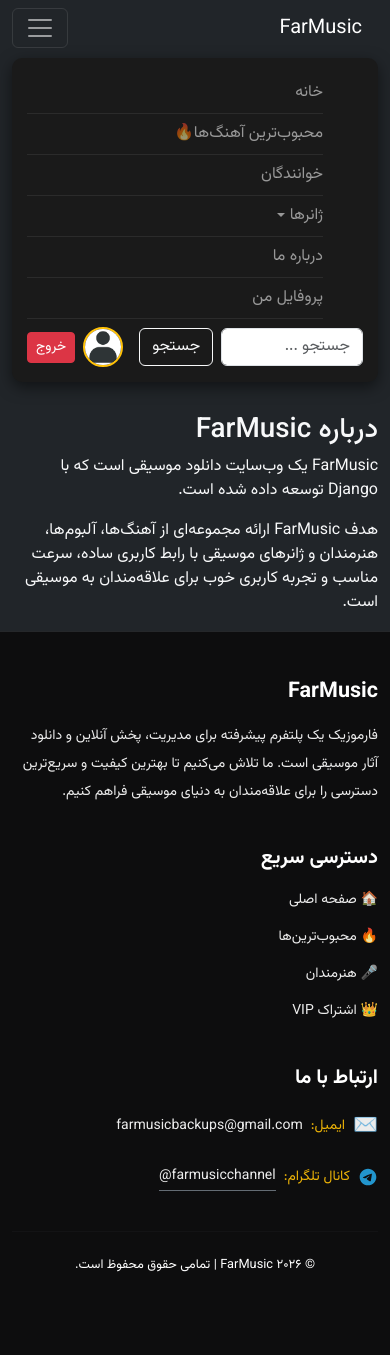
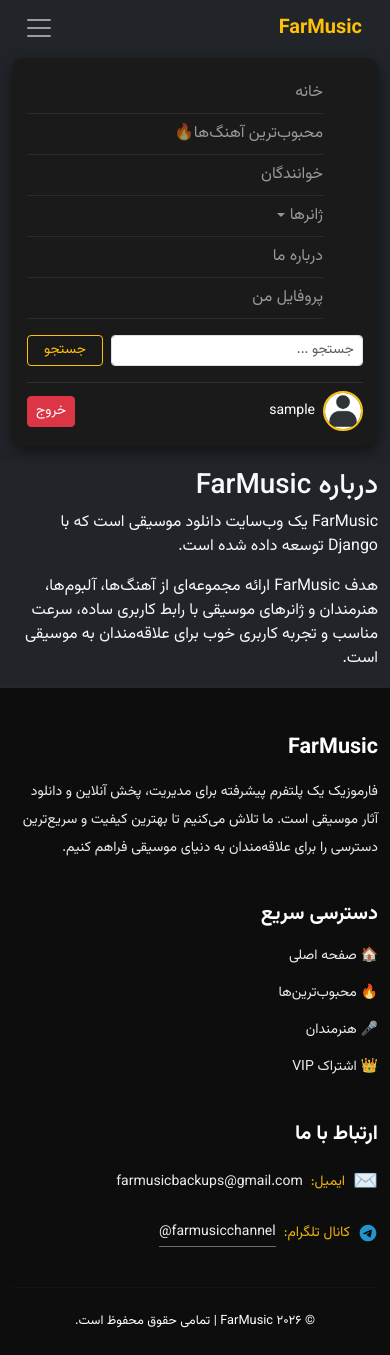
Before and after one commit to farshadnbd/Farmusic, a Django app: page /about/ in a window 390 px wide, after a click that opens the changed part. Before the commit the page ends 1272 px from the top, so only its background shows below. Run offline with Django 5.2, Linux system fonts and the light colour scheme; the visitor is signed in with stand-in values (Sample User, id 1); data that the repository does not hold is empty; some libraries are stand-ins or nearby versions.

Commit message:
mobile friendly

```diff
--- a/music/static/music/css/style.css
+++ b/music/static/music/css/style.css
@@ -1411,3 +1411,58 @@ body {
         height: 26px !important;
     }
 }
+
+/* ─── اصلاح کامل پوزیشن و اندازه مینی‌پلیر در تمام نمایشگرها ─── */
+.mobile-player-fixed {
+    position: fixed !important;
+    bottom: 15px !important;
+    left: 50% !important;
+    transform: translateX(-50%) !important;
+    width: calc(100% - 30px) !important;
+    max-width: 450px !important;
+    z-index: 1050 !important;
+}
+
+/* ─── جلوگیری از اسکرول افقی ناخواسته در موبایل (Overflow Fix) ─── */
+html, body {
+    max-width: 100% !important;
+    overflow-x: hidden !important;
+}
+
+@media (max-width: 576px) {
+    /* اصلاح اسلایدر موبایل جهت جلوگیری از شکستن صفحه‌بندی */
+    .mobile-slider {
+        display: flex !important;
+        flex-wrap: nowrap !important;
+        overflow-x: auto !important;
+        scroll-snap-type: x mandatory;
+        -webkit-overflow-scrolling: touch;
+        padding: 5px 0 15px 0 !important;
+        margin-right: 0 !important;
+        margin-left: 0 !important;
+        gap: 10px !important;
+    }
+
+    .mobile-slider > [class*="col-"] {
+        flex: 0 0 70% !important; /* سایز استانداردی که کارت بعدی را هم نشان می‌دهد */
+        max-width: 70% !important;
+        scroll-snap-align: start;
+        padding-right: 5px !important;
+        padding-left: 5px !important;
+    }
+
+    /* پدینگ‌ها و فونت‌های ریسپانسیو */
+    .container {
+        padding-right: 12px !important;
+        padding-left: 12px !important;
+    }
+
+    /* دکمه پخش آنلاین روی کاور در موبایل */
+    .play-btn-card {
+        top: 50% !important;
+        left: 50% !important;
+        right: auto !important;
+        transform: translate(-50%, -50%) !important;
+        opacity: 1 !important;
+    }
+}
--- a/templates/base.html
+++ b/templates/base.html
@@ -3,24 +3,34 @@
 {% load static %}
 <head>
     <meta charset="UTF-8">
-    <meta name="viewport" content="width=device-width, initial-scale=1">
+    <meta name="viewport" content="width=device-width, initial-scale=1.0, maximum-scale=1.0, user-scalable=no">
     <title>{% block title %}FarMusic{% endblock %}</title>
     <meta name="description"
           content="{% block meta_description %}دانلود آهنگ، آلبوم و پخش آنلاین موسیقی در FarMusic{% endblock %}">
     {% block canonical %}
-        <link rel="canonical" href="{{ request.scheme }}://{{ request.get_host }}{{ request.path }}"> {% endblock %}
-    {% block meta_robots %}{% if is_paginated_page %}
-        <meta name="robots" content="noindex, follow">{% else %}
-        <meta name="robots" content="index, follow"> {% endif %} {% endblock %} <!-- Open Graph -->
+        <link rel="canonical" href="{{ request.scheme }}://{{ request.get_host }}{{ request.path }}">
+    {% endblock %}
+    {% block meta_robots %}
+        {% if is_paginated_page %}
+            <meta name="robots" content="noindex, follow">
+        {% else %}
+            <meta name="robots" content="index, follow">
+        {% endif %}
+    {% endblock %}
+
+    <!-- Open Graph -->
     <meta property="og:type" content="{% block og_type %}website{% endblock %}">
     <meta property="og:site_name" content="FarMusic">
     <meta property="og:title" content="{% block og_title %}FarMusic{% endblock %}">
     <meta property="og:description"
           content="{% block og_description %}دانلود آهنگ، آلبوم و پخش آنلاین موسیقی ایرانی و خارجی در FarMusic{% endblock %}">
     <meta property="og:url" content="{{ request.scheme }}://{{ request.get_host }}{{ request.path }}">
-    {% block og_image %}{% endblock %} <!-- Twitter -->
+    {% block og_image %}{% endblock %}
+
+    <!-- Twitter -->
     <meta name="twitter:card" content="summary_large_image">
     {% block extra_head %}{% endblock %}
+
     <link rel="icon" type="image/x-icon" href="{% static 'images/favicon.ico' %}">
     <link rel="stylesheet" href="https://cdn.plyr.io/3.7.8/plyr.css">
     <link href="https://cdn.jsdelivr.net/npm/bootstrap@5.3.3/dist/css/bootstrap.min.css" rel="stylesheet">
@@ -31,16 +41,16 @@
 </head>
 <body class="bg-dark text-light">
 
-<nav class="navbar navbar-expand-lg navbar-dark bg-dark">
+<nav class="navbar navbar-expand-lg navbar-dark bg-dark sticky-top shadow-sm">
     <div class="container">
-        <a class="navbar-brand" href="/">FarMusic</a>
+        <a class="navbar-brand fw-bold text-warning" href="/">FarMusic</a>
 
-        <button class="navbar-toggler" type="button" data-bs-toggle="collapse" data-bs-target="#mainNavbar">
+        <button class="navbar-toggler border-0 shadow-none" type="button" data-bs-toggle="collapse" data-bs-target="#mainNavbar">
             <span class="navbar-toggler-icon"></span>
         </button>
 
         <div class="collapse navbar-collapse" id="mainNavbar">
-            <ul class="navbar-nav mx-auto mb-2 mb-lg-0">
+            <ul class="navbar-nav mx-auto mb-3 mb-lg-0">
                 <li class="nav-item"><a class="nav-link" href="/">خانه</a></li>
                 <li class="nav-item"><a class="nav-link" href="{% url 'popular_musics' %}">محبوب‌ترین آهنگ‌ها🔥</a></li>
                 <li class="nav-item"><a class="nav-link" href="{% url 'artists_list' %}">خوانندگان</a></li>
@@ -50,11 +60,9 @@
                         {% for genre in genres %}
                             <li>
                                 {% if genre.slug_en %}
-                                    <a class="dropdown-item"
-                                       href="{% url 'genre_musics' genre.id genre.slug_en %}">{{ genre.name }}</a>
+                                    <a class="dropdown-item" href="{% url 'genre_musics' genre.id genre.slug_en %}">{{ genre.name }}</a>
                                 {% else %}
-                                    <a class="dropdown-item"
-                                       href="{% url 'genre_musics' genre.id 'genre' %}">{{ genre.name }}</a>
+                                    <a class="dropdown-item" href="{% url 'genre_musics' genre.id 'genre' %}">{{ genre.name }}</a>
                                 {% endif %}
                             </li>
                         {% endfor %}
@@ -63,55 +71,40 @@
                 <li class="nav-item"><a class="nav-link" href="{% url 'about' %}">درباره ما</a></li>
                 <li class="nav-item">
                     {% if user.is_authenticated %}
-                        <!-- اگر کاربر وارد شده باشد، به صفحه پروفایل خودش می‌رود -->
                         <a class="nav-link" href="{% url 'profile' %}">پروفایل من</a>
                     {% else %}
-                        <!-- اگر وارد نشده باشد، به صفحه ورود هدایت می‌شود و بعد از ورود دوباره به همین صفحه برمی‌گردد -->
                         <a class="nav-link" href="{% url 'login' %}?next={{ request.path }}">پروفایل من</a>
                     {% endif %}
                 </li>
             </ul>
 
-            <div class="d-flex align-items-center gap-3">
-                <form class="d-flex gap-2 mb-0" method="get" action="{% url 'search_music' %}">
-                    <div class="position-relative">
-                        <input id="searchInput" class="form-control" type="search" name="q" placeholder="جستجو ..."
-                               autocomplete="off">
+            <!-- اصلاح سرچ و پروفایل برای واکنش‌گرایی کامل در موبایل -->
+            <div class="d-flex flex-column flex-lg-row align-items-stretch align-items-lg-center gap-2 mt-2 mt-lg-0">
+                <form class="d-flex gap-2 w-100" method="get" action="{% url 'search_music' %}">
+                    <div class="position-relative flex-grow-1">
+                        <input id="searchInput" class="form-control form-control-sm w-100" type="search" name="q" placeholder="جستجو ..." autocomplete="off">
                         <div id="suggestions"></div>
                     </div>
-                    <button class="btn btn-outline-light" type="submit">جستجو</button>
+                    <button class="btn btn-outline-warning btn-sm px-3" type="submit">جستجو</button>
                 </form>
 
-                <div class="d-flex align-items-center gap-2">
+                <div class="d-flex align-items-center justify-content-between justify-content-lg-end gap-2 mt-2 mt-lg-0 pt-2 pt-lg-0 border-top border-secondary border-opacity-25 border-lg-0">
                     {% if user.is_authenticated %}
-                        <a href="{% url 'profile' %}"
-                           class="text-white text-decoration-none d-flex align-items-center gap-2 position-relative">
-                            <img alt="{{ user.username }}" src="
-
-
-
-
-
-
-
-
-
-                                    {% if user.profile.avatar %}{{ user.profile.avatar.url }}{% else %}{% static 'images/default-avatar.png' %}{% endif %}"
-                                 class="nav-avatar">
-
+                        <a href="{% url 'profile' %}" class="text-white text-decoration-none d-flex align-items-center gap-2 position-relative">
+                            <img alt="{{ user.username }}" src="{% if user.profile.avatar %}{{ user.profile.avatar.url }}{% else %}{% static 'images/default-avatar.png' %}{% endif %}" class="nav-avatar">
                             {% if unread_notifications > 0 %}
-                                <span class="position-absolute top-0 start-100 translate-middle badge rounded-pill bg-danger"
-                                      style="font-size: 0.7rem; padding: 0.35em 0.5em; z-index: 10;">
+                                <span class="position-absolute top-0 start-100 translate-middle badge rounded-pill bg-danger" style="font-size: 0.65rem;">
                                     {{ unread_notifications }}
                                 </span>
                             {% endif %}
-
-                            <span class="d-none d-xl-inline">{{ user.username }}</span>
+                            <span class="small">{{ user.username }}</span>
                         </a>
-                        <a href="{% url 'logout' %}" class="btn btn-danger btn-sm">خروج</a>
+                        <a href="{% url 'logout' %}" class="btn btn-danger btn-sm py-1 px-2">خروج</a>
                     {% else %}
-                        <a href="{% url 'login' %}" class="btn btn-success btn-sm">ورود</a>
-                        <a href="{% url 'register' %}" class="btn btn-warning btn-sm">ثبت نام</a>
+                        <div class="d-flex gap-2 w-100 justify-content-end">
+                            <a href="{% url 'login' %}" class="btn btn-success btn-sm w-50 w-lg-auto">ورود</a>
+                            <a href="{% url 'register' %}" class="btn btn-warning btn-sm w-50 w-lg-auto">ثبت نام</a>
+                        </div>
                     {% endif %}
                 </div>
             </div>
@@ -119,7 +112,7 @@
     </div>
 </nav>
 
-<div class="container mt-4">
+<div class="container mt-3 mt-md-4">
     {% block content %}
     {% endblock %}
 </div>
@@ -127,32 +120,20 @@
 <footer class="main-footer bg-dark text-white pt-5 pb-4 border-top border-secondary border-opacity-25" dir="rtl">
     <div class="container">
         <div class="row g-4 text-end">
-
-            <!-- بخش توضیحات سایت -->
             <div class="col-lg-5 col-md-6">
                 <h5 class="fw-bold text-warning mb-3 fs-4">FarMusic</h5>
                 <p class="text-white small lh-lg opacity-90">
-                    فارموزیک یک پلتفرم پیشرفته برای مدیریت، پخش آنلاین و دانلود آثار موسیقی است. ما تلاش می‌کنیم تا
-                    بهترین کیفیت و سریع‌ترین دسترسی را برای علاقه‌مندان به دنیای موسیقی فراهم کنیم.
+                    فارموزیک یک پلتفرم پیشرفته برای مدیریت، پخش آنلاین و دانلود آثار موسیقی است. ما تلاش می‌کنیم تا بهترین کیفیت و سریع‌ترین دسترسی را برای علاقه‌مندان به دنیای موسیقی فراهم کنیم.
                 </p>
             </div>
 
-            <!-- بخش دسترسی سریع -->
             <div class="col-lg-3 col-md-6">
                 <h5 class="fw-bold text-light mb-3">دسترسی سریع</h5>
                 <ul class="list-unstyled footer-links p-0">
-                    <li class="mb-2"><a href="/"
-                                        class="text-white text-decoration-none small transition-all d-block py-1 opacity-90">🏠
-                        صفحه اصلی</a></li>
-                    <li class="mb-2"><a href="{% url 'popular_musics' %}"
-                                        class="text-white text-decoration-none small transition-all d-block py-1 opacity-90">🔥
-                        محبوب‌ترین‌ها</a></li>
-                    <li class="mb-2"><a href="{% url 'artists_list' %}"
-                                        class="text-white text-decoration-none small transition-all d-block py-1 opacity-90">🎤
-                        هنرمندان</a></li>
-                    <li class="mb-2"><a href="{% url 'buy_subscription' %}"
-                                        class="text-white text-decoration-none small transition-all d-block py-1 opacity-90">👑
-                        اشتراک VIP</a></li>
+                    <li class="mb-2"><a href="/" class="text-white text-decoration-none small transition-all d-block py-1 opacity-90">🏠 صفحه اصلی</a></li>
+                    <li class="mb-2"><a href="{% url 'popular_musics' %}" class="text-white text-decoration-none small transition-all d-block py-1 opacity-90">🔥 محبوب‌ترین‌ها</a></li>
+                    <li class="mb-2"><a href="{% url 'artists_list' %}" class="text-white text-decoration-none small transition-all d-block py-1 opacity-90">🎤 هنرمندان</a></li>
+                    <li class="mb-2"><a href="{% url 'buy_subscription' %}" class="text-white text-decoration-none small transition-all d-block py-1 opacity-90">👑 اشتراک VIP</a></li>
                 </ul>
             </div>
 
@@ -163,18 +144,14 @@
                         <span class="fs-5">✉️</span> <span class="text-warning">ایمیل:</span> farmusicbackups@gmail.com
                     </li>
                     <li class="mb-2 d-flex align-items-center gap-2">
-                        <!-- آیکون تلگرام -->
                         <svg width="20" height="20" viewBox="0 0 24 24" fill="none" xmlns="http://www.w3.org/2000/svg">
-                            <path d="M12 2C6.48 2 2 6.48 2 12C2 17.52 6.48 22 12 22C17.52 22 22 17.52 22 12C22 6.48 17.52 2 12 2ZM16.64 8.8C16.49 10.38 15.83 14.31 15.5 16.12C15.36 16.88 15.08 17.14 14.81 17.16C14.22 17.22 13.77 16.78 13.2 16.41C12.31 15.82 11.81 15.45 10.95 14.88C9.95 14.23 10.6 13.87 11.17 13.28C11.32 13.13 13.92 10.77 13.97 10.56C13.98 10.53 13.99 10.43 13.93 10.38C13.87 10.33 13.78 10.35 13.72 10.36C13.63 10.38 12.24 11.3 9.54 13.12C9.15 13.39 8.79 13.52 8.47 13.51C8.11 13.5 7.42 13.31 6.91 13.14C6.28 12.94 5.78 12.83 5.82 12.48C5.84 12.3 6.09 12.11 6.57 11.92C9.55 10.62 11.54 9.77 12.55 9.35C15.42 8.16 16.02 7.95 16.41 7.96C16.5 7.96 16.7 7.98 16.82 8.08C16.92 8.16 16.95 8.28 16.96 8.37C16.95 8.43 16.66 8.64 16.64 8.8Z"
-                                  fill="#24A1DE"></path>
+                            <path d="M12 2C6.48 2 2 6.48 2 12C2 17.52 6.48 22 12 22C17.52 22 22 17.52 22 12C22 6.48 17.52 2 12 2ZM16.64 8.8C16.49 10.38 15.83 14.31 15.5 16.12C15.36 16.88 15.08 17.14 14.81 17.16C14.22 17.22 13.77 16.78 13.2 16.41C12.31 15.82 11.81 15.45 10.95 14.88C9.95 14.23 10.6 13.87 11.17 13.28C11.32 13.13 13.92 10.77 13.97 10.56C13.98 10.53 13.99 10.43 13.93 10.38C13.87 10.33 13.78 10.35 13.72 10.36C13.63 10.38 12.24 11.3 9.54 13.12C9.15 13.39 8.79 13.52 8.47 13.51C8.11 13.5 7.42 13.31 6.91 13.14C6.28 12.94 5.78 12.83 5.82 12.48C5.84 12.3 6.09 12.11 6.57 11.92C9.55 10.62 11.54 9.77 12.55 9.35C15.42 8.16 16.02 7.95 16.41 7.96C16.5 7.96 16.7 7.98 16.82 8.08C16.92 8.16 16.95 8.28 16.96 8.37C16.95 8.43 16.66 8.64 16.64 8.8Z" fill="#24A1DE"></path>
                         </svg>
                         <span class="text-warning">کانال تلگرام:</span>
-                        <a href="https://t.me/farmusicchannel"
-                           class="text-white text-decoration-none border-bottom border-secondary" target="_blank">farmusicchannel@</a>
+                        <a href="https://t.me/farmusicchannel" class="text-white text-decoration-none border-bottom border-secondary" target="_blank">farmusicchannel@</a>
                     </li>
                 </ul>
             </div>
-
         </div>
 
         <hr class="border-secondary border-opacity-25 my-4">
@@ -187,29 +164,22 @@
     </div>
 </footer>
 
-<div id="globalPlayerContainer"
-     style="position: fixed; bottom: 25px; left: 25px; max-width: 460px; width: calc(100% - 50px); z-index: 1050; display: none; direction: ltr;">
+<!-- اصلاح پوزیشن و عرض پلیر برای تمامی سایزهای موبایل -->
+<div id="globalPlayerContainer" class="mobile-player-fixed" style="display: none; direction: ltr;">
+    <button id="closePlayerBtn" class="close-player-btn" title="بستن پلیر">&times;</button>
 
-    <button id="closePlayerBtn" class="close-player-btn" title="بستن پلیر"
-            style="position: absolute; top: -10px; left: 10px; width: 24px; height: 24px; background: #222; border: 1px solid #ffc107; border-radius: 50%; color: #fff; font-size: 16px; font-weight: bold; display: flex; align-items: center; justify-content: center; cursor: pointer; z-index: 1060; line-height: 1; padding: 0;">
-        &times;
-    </button>
-
-    <div class="p-3 rounded-4 shadow-lg" style="background: #1e1e1e; border: 1px solid #2a2a2a;">
-
+    <div class="p-2 p-md-3 rounded-4 shadow-lg" style="background: #1e1e1e; border: 1px solid #2a2a2a;">
         <div class="d-flex align-items-center justify-content-between mb-2" style="direction: rtl;">
             <div class="d-flex align-items-center gap-2">
                 <img id="playerTrackCover" src="{% static 'images/default-cover.jpg' %}"
                      class="rounded-3 shadow-sm border border-secondary"
-                     style="width: 45px; height: 45px; object-fit: cover;" alt="کاور">
-                <div>
-                    <h6 id="playerTrackTitle" class="m-0 text-white fw-bold" style="font-size: 0.9rem;">عنوان آهنگ</h6>
-                    <small id="playerTrackArtist" class="text-warning small" style="font-size: 0.78rem;">نام
-                        خواننده</small>
+                     style="width: 40px; height: 40px; object-fit: cover;" alt="کاور">
+                <div style="max-width: 180px; overflow: hidden; text-overflow: ellipsis; white-space: nowrap;">
+                    <h6 id="playerTrackTitle" class="m-0 text-white fw-bold" style="font-size: 0.85rem;">عنوان آهنگ</h6>
+                    <small id="playerTrackArtist" class="text-warning small d-block" style="font-size: 0.75rem;">نام خواننده</small>
                 </div>
             </div>
-            <div style="padding-left: 20px;"><span style="font-size: 0.75rem;">FarMusic 🎵</span>
-            </div>
+            <div class="pe-3"><span style="font-size: 0.75rem;">FarMusic 🎵</span></div>
         </div>
 
         <audio id="mainAudioElement" controls>
@@ -223,43 +193,23 @@
 <script>
     const input = document.getElementById('searchInput');
     const suggestions = document.getElementById('suggestions');
-
     let debounceTimer = null;
 
     async function fetchSuggestions(query) {
         try {
             const response = await fetch(`/search-suggestions/?q=${encodeURIComponent(query)}`);
             const data = await response.json();
-
             suggestions.innerHTML = '';
 
             data.forEach(item => {
                 if (item.type === 'artist') {
-                    suggestions.innerHTML += `
-                        <a href="/artist/${item.id}/${item.slug}/" class="suggestion-item">
-                            🎤 ${item.name}
-                        </a>
-                    `;
+                    suggestions.innerHTML += `<a href="/artist/${item.id}/${item.slug}/" class="suggestion-item">🎤 ${item.name}</a>`;
                 } else if (item.type === 'genre') {
-                    suggestions.innerHTML += `
-                        <a href="/genre/${item.id}/${item.slug}/" class="suggestion-item">
-                            🏷 ${item.name}
-                        </a>
-                    `;
+                    suggestions.innerHTML += `<a href="/genre/${item.id}/${item.slug}/" class="suggestion-item">🏷 ${item.name}</a>`;
                 } else if (item.type === 'album') {
-                    suggestions.innerHTML += `
-                        <a href="/album/${item.id}/${item.slug}/" class="suggestion-item">
-                            <div>💿 ${item.title}</div>
-                            ${item.artist ? `<small class="text-secondary">${item.artist}</small>` : ''}
-                        </a>
-                    `;
+                    suggestions.innerHTML += `<a href="/album/${item.id}/${item.slug}/" class="suggestion-item"><div>💿 ${item.title}</div>${item.artist ? `<small class="text-secondary">${item.artist}</small>` : ''}</a>`;
                 } else if (item.type === 'music') {
-                    suggestions.innerHTML += `
-                        <a href="/music/${item.id}/${item.slug}/" class="suggestion-item">
-                            <div>🎵 ${item.title}</div>
-                            <small class="text-secondary">${item.artist}</small>
-                        </a>
-                    `;
+                    suggestions.innerHTML += `<a href="/music/${item.id}/${item.slug}/" class="suggestion-item"><div>🎵 ${item.title}</div><small class="text-secondary">${item.artist}</small></a>`;
                 }
             });
         } catch (error) {
@@ -270,16 +220,12 @@
     if (input) {
         input.addEventListener('input', () => {
             const q = input.value.trim();
-
             if (q.length < 2) {
                 suggestions.innerHTML = '';
                 return;
             }
-
             clearTimeout(debounceTimer);
-            debounceTimer = setTimeout(() => {
-                fetchSuggestions(q);
-            }, 300);
+            debounceTimer = setTimeout(() => { fetchSuggestions(q); }, 300);
         });
 
         document.addEventListener('click', (e) => {
@@ -287,19 +233,11 @@
                 suggestions.innerHTML = '';
             }
         });
-
-        input.addEventListener('focus', () => {
-            const q = input.value.trim();
-            if (q.length > 0) {
-                fetchSuggestions(q);
-            }
-        });
     }
 
     let globalPlyr = null;
 
     document.addEventListener('DOMContentLoaded', function () {
-
         const audioPlayerContainer = document.getElementById('globalPlayerContainer');
         const audioElement = document.getElementById('mainAudioElement');
         const playerTitle = document.getElementById('playerTrackTitle');
@@ -307,10 +245,9 @@
         const playerCover = document.getElementById('playerTrackCover');
         const closePlayerBtn = document.getElementById('closePlayerBtn');
 
-        // وضعیت کاربر
         const isAuthenticated = {{ user.is_authenticated|yesno:"true,false" }};
         const hasVip = {{ user_has_vip|yesno:"true,false" }};
-        // راه‌اندازی Plyr
+
         if (audioElement) {
             globalPlyr = new Plyr('#mainAudioElement', {
                 controls: ['play', 'progress', 'current-time', 'duration', 'volume'],
@@ -318,11 +255,9 @@
             });
         }
 
-        // بستن پلیر
         if (closePlayerBtn) {
             closePlayerBtn.addEventListener('click', function (e) {
                 e.preventDefault();
-
                 if (globalPlyr) {
                     globalPlyr.pause();
                     globalPlyr.currentTime = 0;
@@ -330,14 +265,11 @@
                     audioElement.pause();
                     audioElement.currentTime = 0;
                 }
-
                 audioPlayerContainer.style.display = 'none';
             });
         }
 
-        // کلیک روی دکمه پلی
         document.body.addEventListener('click', function (e) {
-
             const playBtn = e.target.closest('.play-btn-card');
             if (!playBtn) return;
 
@@ -354,15 +286,12 @@
                 return;
             }
 
-            // بررسی VIP
             if (isVip) {
-
                 if (!isAuthenticated) {
                     alert("برای پخش این آهنگ ابتدا وارد حساب کاربری شوید.");
                     window.location.href = "{% url 'login' %}";
                     return;
                 }
-
                 if (!hasVip) {
                     alert("این آهنگ فقط برای کاربران VIP قابل پخش است.");
                     window.location.href = "{% url 'buy_subscription' %}";
@@ -370,7 +299,6 @@
                 }
             }
 
-            // اطلاعات پلیر
             playerTitle.textContent = title;
             playerArtist.textContent = artist;
 
@@ -381,28 +309,18 @@
             }
 
             audioPlayerContainer.style.display = "block";
-
             audioElement.src = audioUrl;
             audioElement.load();
 
             globalPlyr.source = {
                 type: "audio",
                 title: title,
-                sources: [{
-                    src: audioUrl,
-                    type: "audio/mp3"
-                }]
+                sources: [{ src: audioUrl, type: "audio/mp3" }]
             };
 
             globalPlyr.restart();
-
-            setTimeout(() => {
-                globalPlyr.play().catch(() => {
-                });
-            }, 150);
-
+            setTimeout(() => { globalPlyr.play().catch(() => {}); }, 150);
         });
-
     });
 </script>
 </body>
```
